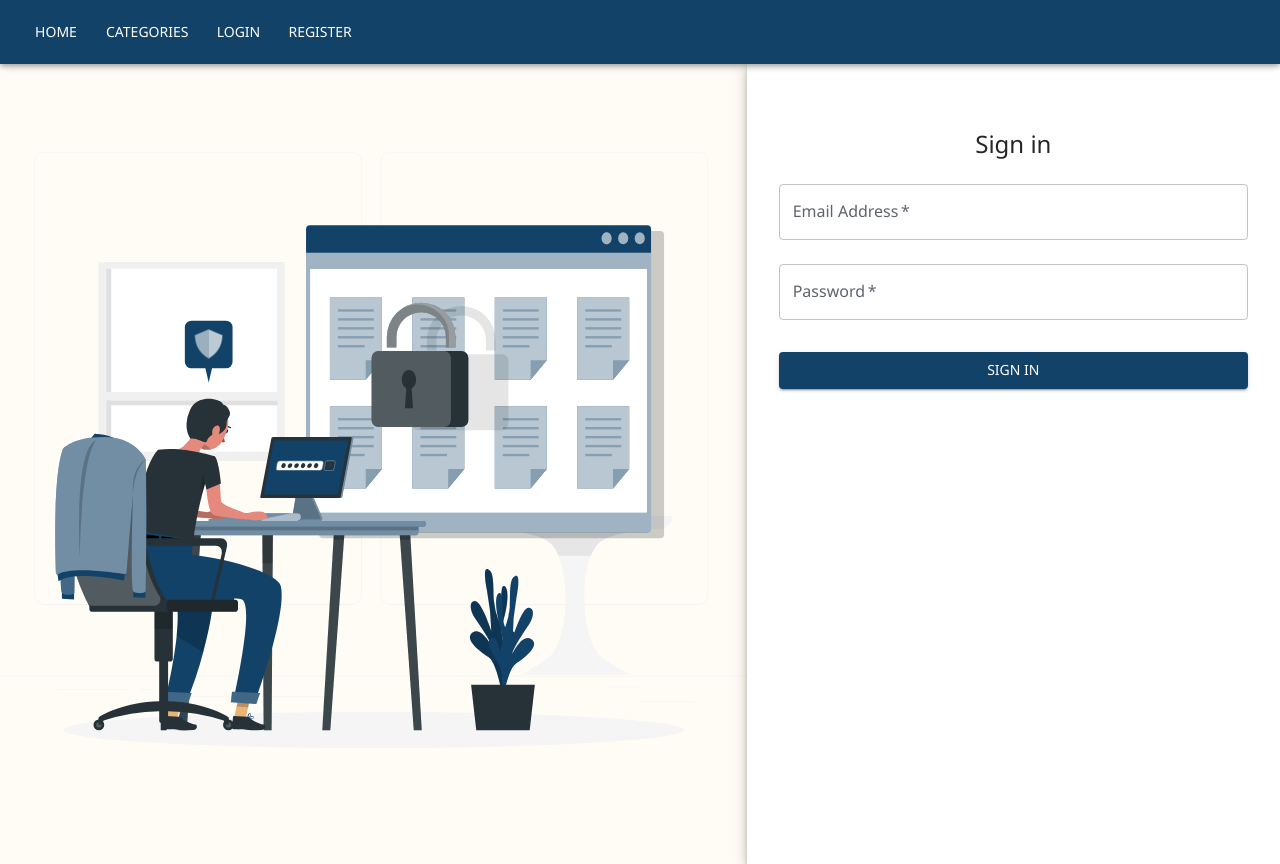
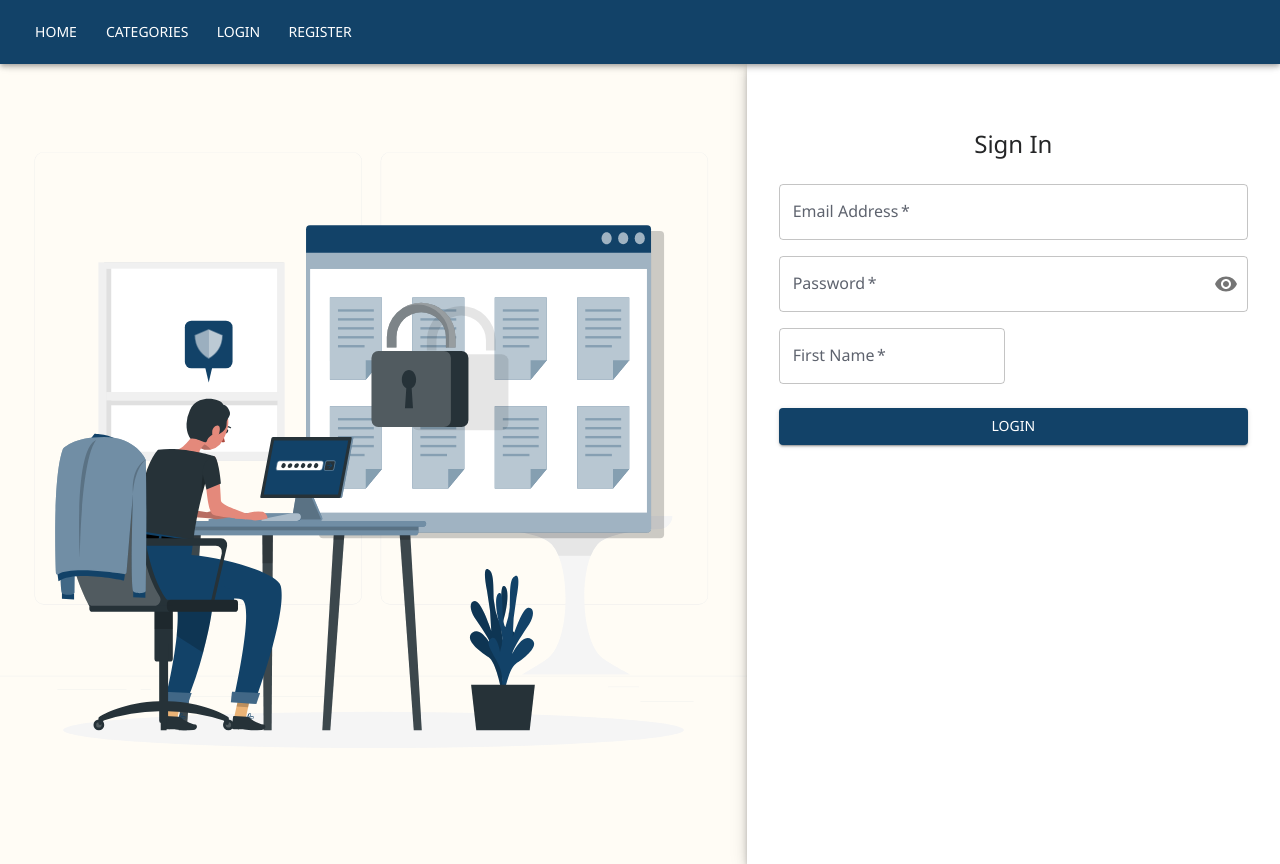
Before and after one commit to Nehoray200/dummyjsonShop, a React (Vite) app: page /Login in a window 1280 px wide. Built offline with nearby package versions, Linux system fonts and the light colour scheme; some icons are missing.

Commit message:
update login page

```diff
--- a/src/Pages/Login.jsx
+++ b/src/Pages/Login.jsx
@@ -4,19 +4,50 @@ import {
 } from '@mui/material';
 import { Link as RouterLink } from 'react-router-dom';
 import ImageSide from '../components/ImageSide'
-import FormsRegistration  from '../components/FormsRegistration '
+import AuthForm  from '../components/Form/AuthForm'
 import myBackgroundImageOne from '../assets/light.svg';
 import myBackgroundImageTwo from '../assets/dark.svg';
 
 const Login = () => {
+
+    const registerFields = [
+    {
+        id: 'email',
+        label: 'Email Address',
+        name: 'email',
+        required: true,
+        regex: /^[^\s@]+@[^\s@]+\.[^\s@]+$/,
+        errorMessage: 'Email is incorrect missing @ or .'
+    },
+    {
+        id: 'password',
+        label: 'Password',
+        name: 'password',
+        type: 'password',
+        required: true,
+        regex: /^(?=.*[A-Za-z])(?=.*\d)[A-Za-z\d]{6,}$/,
+        errorMessage: 'מינימום 6 תווים, כולל אותיות ומספרים'
+    },
+    // שדה ללא ולידציה מיוחדת
+    {
+        id: 'firstName',
+        label: 'First Name',
+        name: 'firstName',
+        width: 6,
+        required: true
+    }
+];
   return (
     <Grid container component="main" sx={{ height: '100vh' }}>
 
-      {/* --- צד שמאל: תמונה --- */}
       <ImageSide lightImage={myBackgroundImageOne} darkImage={myBackgroundImageTwo}/>
 
-      {/* --- צד ימין: טופס --- */}
-      <FormsRegistration/>
+      <AuthForm
+                title={"Sign In"}
+                buttonText={"Login"}
+                fields={registerFields}
+                onSubmit={() => console.log("Form Submitted")}
+            />
     </Grid>
   );
 };
--- /dev/null
+++ b/src/components/Form/AuthForm.jsx
@@ -0,0 +1,100 @@
+import React, { useState } from 'react';
+import { Grid, Box, Typography, Paper, TextField, Button, IconButton, InputAdornment } from '@mui/material';
+import PasswordField from './PasswordField'
+
+const AuthForm = ({ title, fields, buttonText, onSubmit }) => {
+    const [values, setValues] = useState({});
+    const [errors, setErrors] = useState({});
+
+    const handleChange = (event, fieldConfig) => {
+        const { name, value } = event.target;
+        setValues({
+            ...values,
+            [name]: value
+        });
+
+        if (fieldConfig.regex) {
+            const isValid = fieldConfig.regex.test(value);
+
+            setErrors({
+                ...errors,
+                [name]: isValid ? null : fieldConfig.errorMessage
+            });
+        }
+    };
+
+    const handleSubmit = (event) => {
+        event.preventDefault();
+
+        const hasErrors = Object.values(errors).some(error => error !== null);
+        if (hasErrors) {
+            alert("יש לתקן את השגיאות בטופס");
+            return;
+        }
+
+        if (onSubmit) {
+            onSubmit(values);
+        }
+    };
+
+
+
+    return (
+        <Grid size={{ xs: 12, sm: 8, md: 5 }} component={Paper} elevation={6} square>
+            <Box sx={{ my: 8, mx: 4, display: 'flex', flexDirection: 'column', alignItems: 'center' }}>
+                <Typography component="h1" variant="h5">{title}</Typography>
+
+                <Box component="form" noValidate onSubmit={handleSubmit} sx={{ mt: 3, width: '100%' }}>
+                    <Grid container spacing={2}>
+
+                        {fields.map((field, index) => {
+                            const currentValue = values[field.name] || '';
+                            const currentError = errors[field.name];
+                            const isError = Boolean(currentError);
+                            return (
+                                <Grid key={index} size={{ xs: 12, sm: field.width || 12 }}>
+                                    {field.type === 'password' ? (
+                                        <PasswordField
+                                            field={field}
+                                            value={currentValue}
+                                            onChange={(e) => handleChange(e, field)}
+                                            error={isError}
+                                            helperText={currentError}
+                                        />
+                                    ) : (
+                                        <TextField
+                                            required={field.required}
+                                            fullWidth
+                                            id={field.id}
+                                            label={field.label}
+                                            name={field.name}
+                                            type={field.type || 'text'}
+                                            autoComplete={field.autoComplete}
+                                            value={currentValue}
+                                            onChange={(e) => handleChange(e, field)}
+                                            error={isError}
+                                            helperText={currentError}
+                                        />
+                                    )}
+                                </Grid>
+                            );
+                        })}
+
+                    </Grid>
+
+                    <Button
+                        type="submit"
+                        fullWidth
+                        variant="contained"
+                        sx={{ mt: 3, mb: 2 }}
+                        disabled={Object.values(errors).some(e => e !== null)}
+                    >
+                        {buttonText}
+                    </Button>
+                </Box>
+            </Box>
+        </Grid>
+    );
+};
+
+export default AuthForm;
--- /dev/null
+++ b/src/components/Form/PasswordField.jsx
@@ -0,0 +1,37 @@
+import React,{useState} from 'react'
+import {TextField, IconButton, InputAdornment } from '@mui/material';
+import { Visibility, VisibilityOff } from '@mui/icons-material';
+
+const PasswordField = ({ field, value, onChange, error, helperText }) => {
+    const [showPassword, setShowPassword] = useState(false);
+    const handleClickShowPassword = () => setShowPassword((show) => !show);
+
+    return (
+        <TextField
+            required={field.required}
+            fullWidth
+            id={field.id}
+            label={field.label}
+            name={field.name}
+            value={value}
+            onChange={onChange}
+            error={error}
+            helperText={helperText}
+            type={showPassword ? 'text' : 'password'}
+            InputProps={{
+                endAdornment: (
+                    <InputAdornment position="end">
+                        <IconButton
+                            onClick={handleClickShowPassword}
+                            edge="end"
+                        >
+                            {showPassword ? <VisibilityOff /> : <Visibility />}
+                        </IconButton>
+                    </InputAdornment>
+                ),
+            }}
+        />
+    );
+};
+
+export default PasswordField
--- a/src/components/FormsRegistration .jsx
+++ /dev/null
@@ -1,38 +0,0 @@
-import React from 'react'
-import {Grid,  Box,
-  Typography,
-  Paper,
-  TextField,
-  Button,
-  Link} from '@mui/material'
-const FormsRegistration  = () => {
-    return (
-        <Grid
-            size={{ xs: 12, sm: 8, md: 5 }}
-            component={Paper}
-            elevation={6}
-            square
-        >
-            <Box
-                sx={{
-                    my: 8,
-                    mx: 4,
-                    display: 'flex',
-                    flexDirection: 'column',
-                    alignItems: 'center',
-                }}
-            >
-                <Typography component="h1" variant="h5">
-                    Sign in
-                </Typography>
-                <Box component="form" noValidate sx={{ mt: 1 }}>
-                    <TextField margin="normal" required fullWidth label="Email Address" />
-                    <TextField margin="normal" required fullWidth label="Password" type="password" />
-                    <Button fullWidth variant="contained" sx={{ mt: 3, mb: 2 }}>Sign In</Button>
-                </Box>
-            </Box>
-        </Grid>
-    )
-}
-
-export default FormsRegistration
--- a/src/components/ProductGallery.jsx
+++ b/src/components/Product/ProductGallery.jsx
@@ -1,6 +1,6 @@
 import React, { useState, useEffect } from 'react';
 import { Box, Skeleton, Grid, Stack } from '@mui/material';
-import ItemCard from '../components/ItemCard';
+import ItemCard from '../ItemCard';
 import GalleryThumbnail from './GalleryThumbnail';
 
 const ProductGallery = ({ images, discount, loading }) => {
--- a/src/components/ProductInfo.jsx
+++ b/src/components/Product/ProductInfo.jsx
@@ -1,6 +1,6 @@
 import { Box, Typography, Button, Stack, Divider, Rating, Skeleton } from '@mui/material';
 import CheckCircleIcon from '@mui/icons-material/CheckCircle';
-import PriceText from './PriceText'
+import PriceText from '../PriceText'
 const ProductInfo = ({ product, loading }) => {
 
   if (loading) {
```
Also changed, not shown: src/Pages/SingleProduct.jsx (+4 -4 lines), src/components/Product/GalleryThumbnail.jsx (renamed from src/components/GalleryThumbnail.jsx), src/components/Product/ProductReviews.jsx (renamed from src/components/ProductReviews.jsx), src/components/Product/ProductTabs.jsx (renamed from src/components/ProductTabs.jsx).
